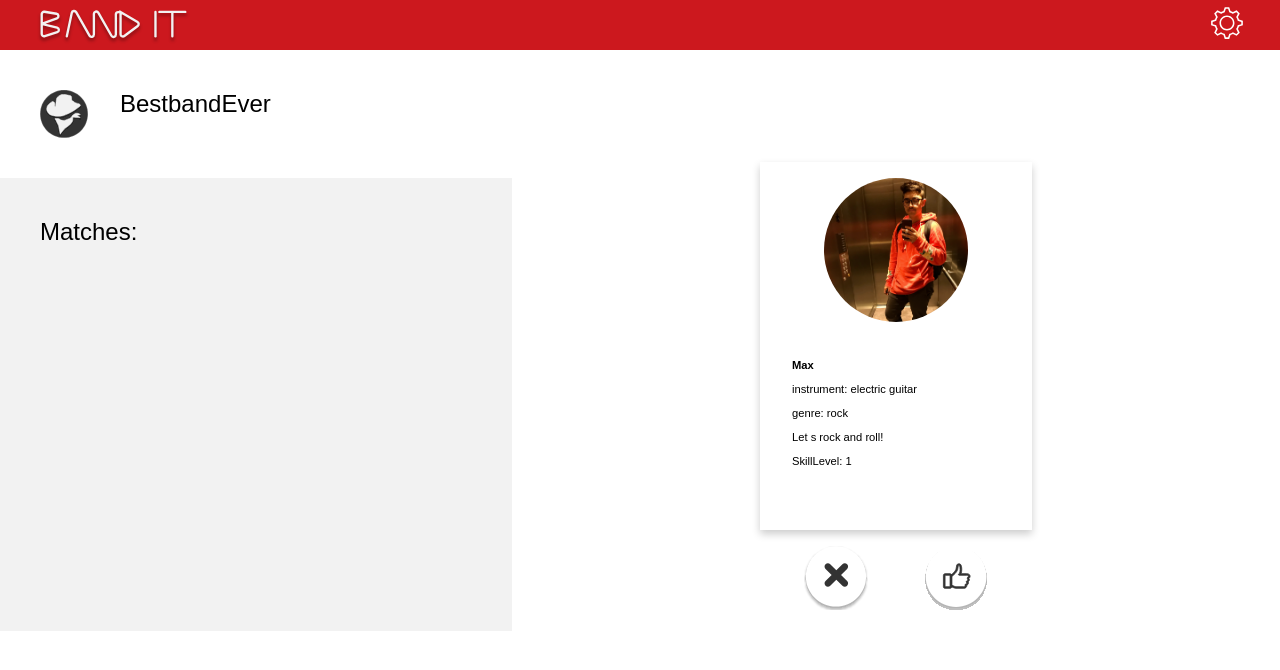
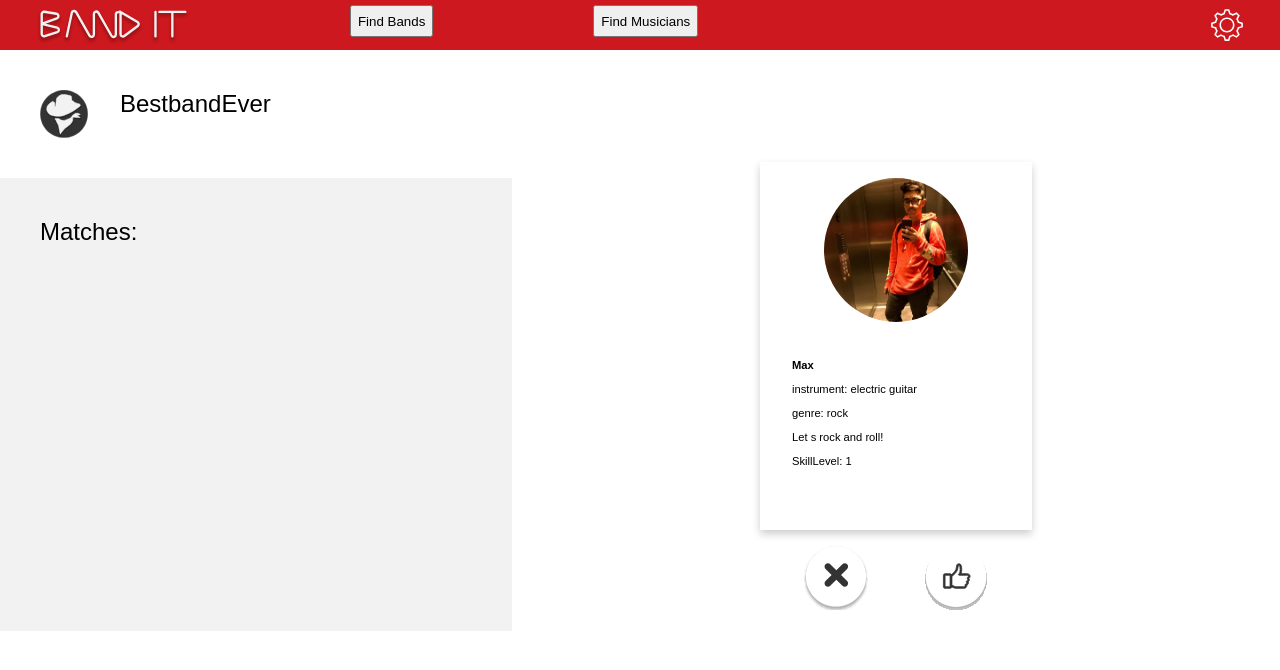
Before and after one commit to riannevanson/BandIt, a React (Create React App) app: page / in a window 1280 px wide. Shown: the top 670 px of the page. Built offline with nearby package versions, Linux system fonts and the light colour scheme.

Commit message:
buttons to matches

```diff
--- a/src/App.css
+++ b/src/App.css
@@ -40,7 +40,13 @@
   height: 2rem;
   width: 2rem;
   margin-right: 2rem;
-}
+  display:flex;}
+
+  .switchMatches{
+    margin-left: 10rem;
+    height: 2rem;
+  }
+
 /* -------------------MATCHCARD COMPONENT ------------------- */
 .matchCard {
   box-shadow: 0 4px 8px 0 rgba(0, 0, 0, 0.2);
--- a/src/App.js
+++ b/src/App.js
@@ -33,7 +33,14 @@ class App extends Component {
             {/* <img src={LOGO1} className="App-logo" alt="logo" /> */}
 
             <Link to={`/`}><img src={TextLogoBar} className="App-logo" alt="logo" /></Link>
+
+            <Link to={`/bands`}><button className="switchMatches">Find Bands</button></Link>
+            <Link to={`/`}><button className="switchMatches">Find Musicians</button></Link>
+
             <div className="iconsContainer--header">
+
+
+
               <Link to={`/settings`}><img src={settings} className="Icon--header" alt="logo" /></Link>
               {/* <Link to={`/`}><img src={likesIcon} className="Icon--header" alt="logo" /></Link>
               <Link to={`/`}><img src={messages} className="Icon--header" alt="logo" /></Link> */}
--- a/src/bandComponents/MatchContainer.js
+++ b/src/bandComponents/MatchContainer.js
@@ -12,8 +12,6 @@ class MatchContainer extends React.PureComponent {
     return (
       <div className="matchContainerPage">
         <div className="headerProfile">
-          <Link to={`/bands`}><div className="switchMatches">Find Bands</div></Link>
-          <Link to={`/`}><div className="switchMatches">Find Musicians</div></Link>
 
           <img className="profilePicture" alt='' src={LOGO1} />
           <div className="profileText">Menno</div>
```
